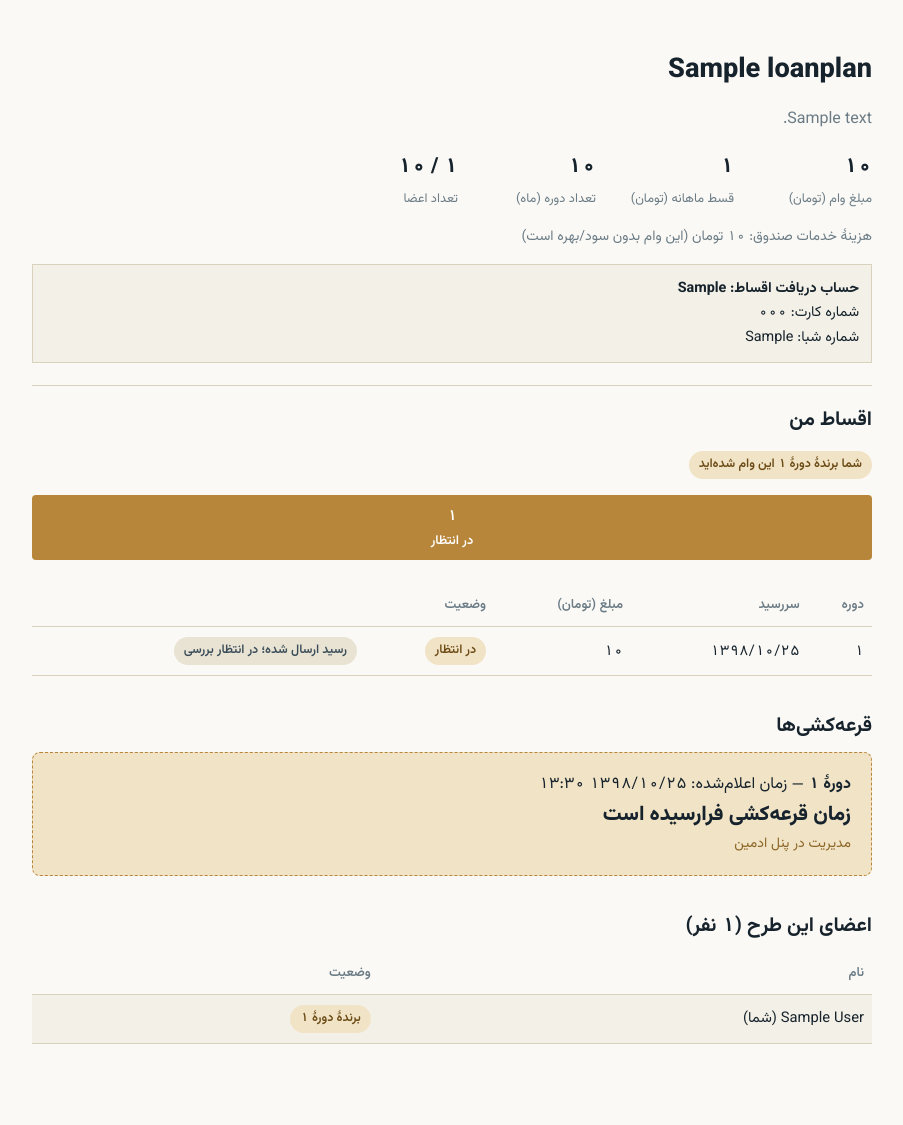
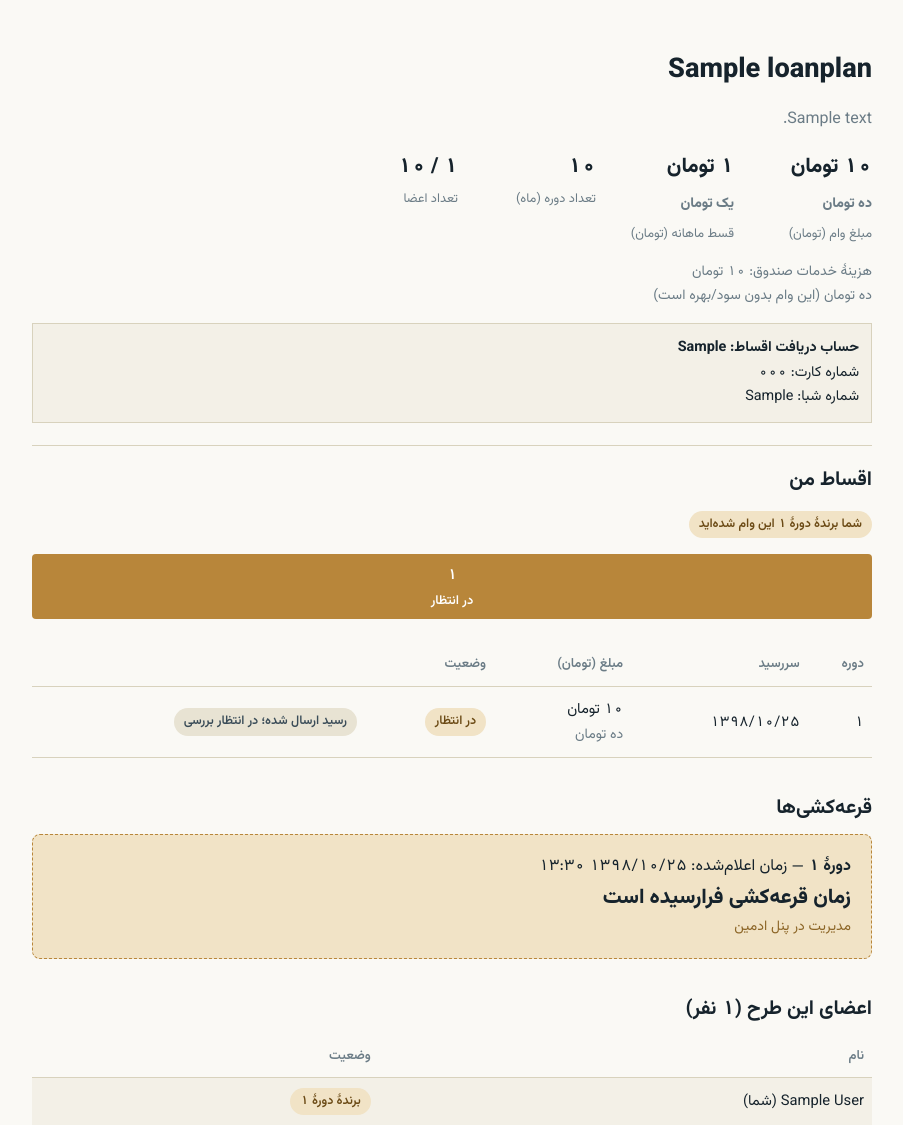
Before and after one commit to mohammadsohrabi204/homeloan_app, a Django app: page /plans/1/ in a window 1280 px wide. Shown: the part 69-1194 px from the top of the page, without its empty margins (188-1091 px from the left). Run offline with Django 5.2, Linux system fonts and the light colour scheme; a user stored in the database is signed in; tables that the repository leaves empty hold one stand-in row (values such as "Sample post"); parts of the project's set-up code (start-up, migrations or seed data) failed here and were passed over.

Commit message:
Show monetary amounts in Persian words

```diff
--- a/templates/loans/plan_detail.html
+++ b/templates/loans/plan_detail.html
@@ -7,12 +7,12 @@
   <h1>{{ plan.title }}</h1>
   {% if plan.description %}<p class="muted">{{ plan.description }}</p>{% endif %}
   <div class="plan-stats">
-    <div class="plan-stat"><span class="value">{{ plan.total_amount|intcomma }}</span><span class="label">مبلغ وام (تومان)</span></div>
-    <div class="plan-stat"><span class="value">{{ plan.monthly_payment|intcomma }}</span><span class="label">قسط ماهانه (تومان)</span></div>
+    <div class="plan-stat"><span class="value">{{ plan.total_amount|intcomma }} تومان<br><span class="small muted">{{ plan.total_amount_words }}</span></span><span class="label">مبلغ وام (تومان)</span></div>
+    <div class="plan-stat"><span class="value">{{ plan.monthly_payment|intcomma }} تومان<br><span class="small muted">{{ plan.monthly_payment_words }}</span></span><span class="label">قسط ماهانه (تومان)</span></div>
     <div class="plan-stat"><span class="value">{{ plan.duration_months }}</span><span class="label">تعداد دوره (ماه)</span></div>
     <div class="plan-stat"><span class="value">{{ plan.confirmed_count }} / {{ plan.capacity }}</span><span class="label">تعداد اعضا</span></div>
   </div>
-  {% if plan.service_fee > 0 %}<p class="small muted">هزینهٔ خدمات صندوق: {{ plan.service_fee|intcomma }} تومان (این وام بدون سود/بهره است)</p>{% endif %}
+  {% if plan.service_fee > 0 %}<p class="small muted">هزینهٔ خدمات صندوق: {{ plan.service_fee|intcomma }} تومان<br><span class="small muted">{{ plan.service_fee_words }}</span> (این وام بدون سود/بهره است)</p>{% endif %}
   {% if plan.payment_destination %}
     <div class="payment-destination">
       <strong>حساب دریافت اقساط: {{ plan.payment_destination.account_holder }}</strong><br>
@@ -55,7 +55,7 @@
       <tr>
         <td>{{ p.round_number }}</td>
         <td>{{ p.jalali_due_date }}</td>
-        <td>{{ p.amount|intcomma }}</td>
+        <td>{{ p.amount|intcomma }} تومان<br><span class="small muted">{{ p.amount_words }}</span></td>
         <td>
           {% if p.status == 'paid' %}<span class="badge badge-teal">پرداخت‌شده</span>
           {% elif p.status == 'receipt_rejected' %}<span class="badge badge-rust">رسید رد شده</span>
```
